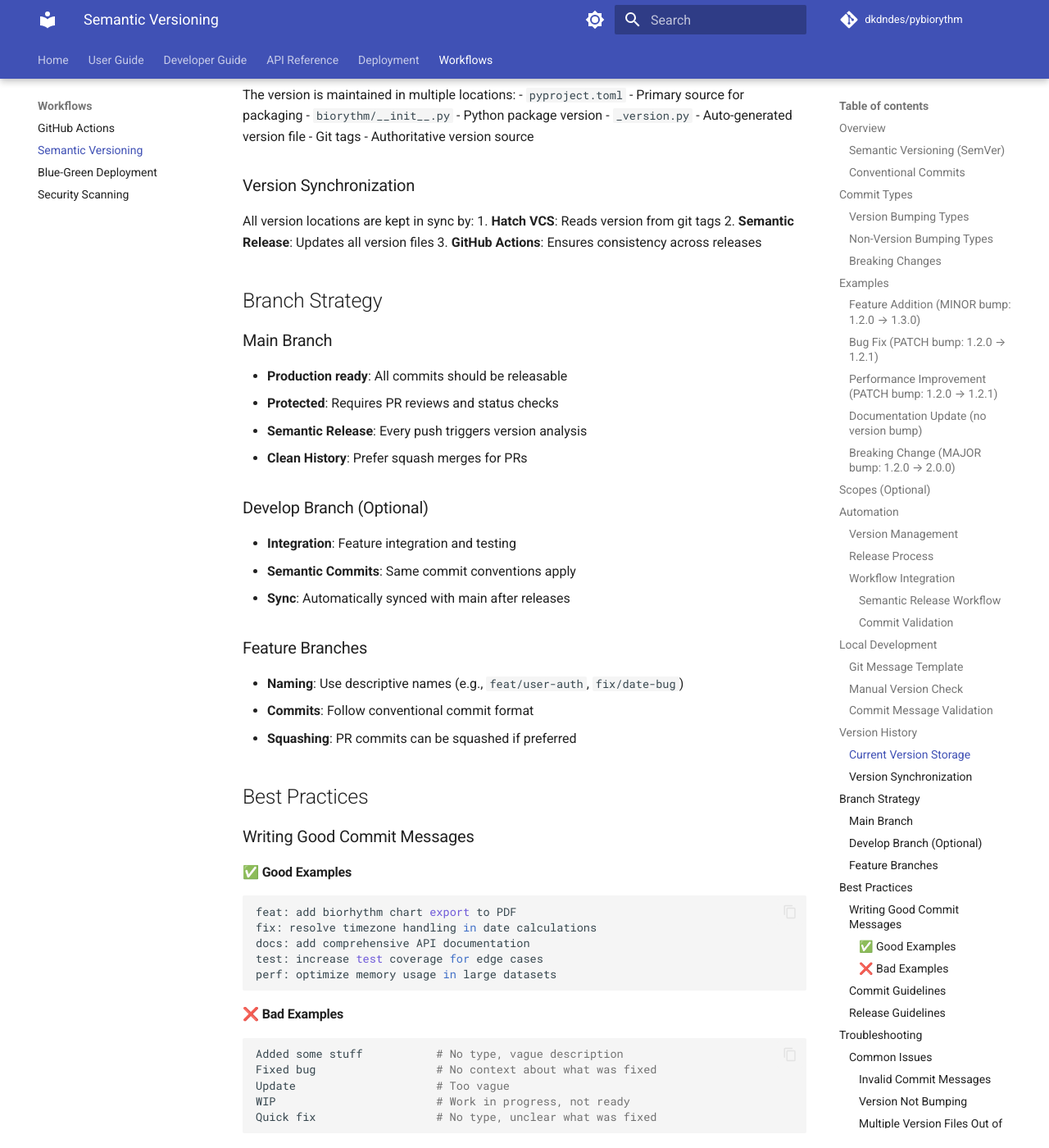
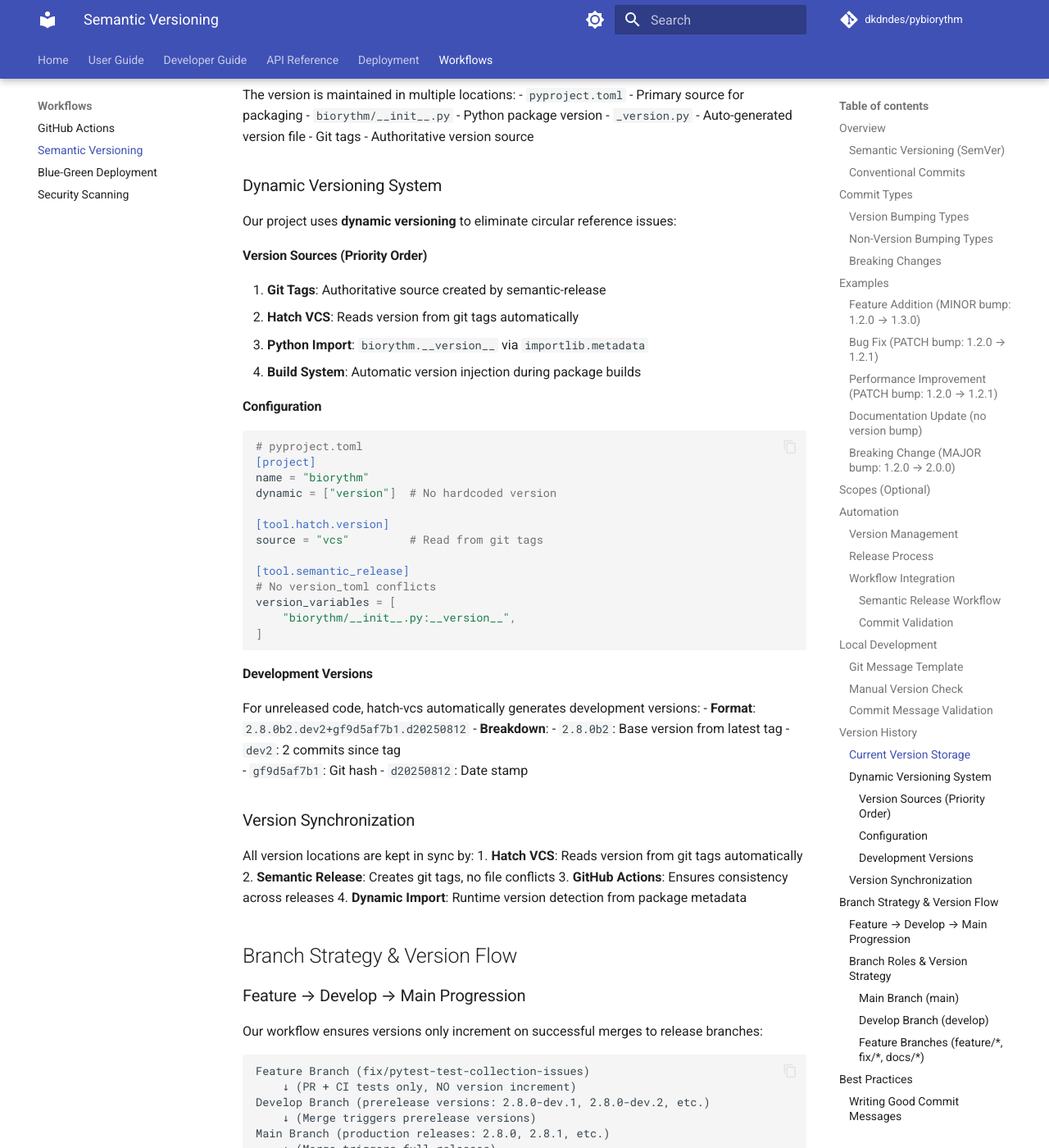
Before and after one commit to dkdndes/pybiorythm, an MkDocs documentation site: the page built from docs/workflows/semantic-versioning.md, in a window 1280 px wide and 1400 px high, scrolled down 4527 px. Shown: the whole window at 82% size. Built offline with MkDocs 1.6.1 and Material for MkDocs 9.7.7, drawn with Linux system fonts in a browser that asks for light colours; comment, search, counter and statistics services are not loaded; the version menu is left out; some of the changed text lies outside the part shown.

Commit message:
docs: comprehensive workflow documentation update
- Add detailed feature→develop→main progression guide
- Update semantic-versioning.md with dynamic versioning system
- Update github-actions.md with corrected semantic-release behavior
- Update branching-workflow.md with version impact explanations
- Add new feature-develop-main-flow.md comprehensive guide

Documents the complete workflow overhaul including:
- Dynamic versioning eliminates circular references
- Semantic-release only runs on develop/main branches
- Clear version increment strategy per branch type
- Troubleshooting guide for common issues

````diff
--- a/docs/workflows/semantic-versioning.md
+++ b/docs/workflows/semantic-versioning.md
@@ -182,29 +182,85 @@
 - `_version.py` - Auto-generated version file
 - Git tags - Authoritative version source
 
+### Dynamic Versioning System
+Our project uses **dynamic versioning** to eliminate circular reference issues:
+
+#### Version Sources (Priority Order)
+1. **Git Tags**: Authoritative source created by semantic-release
+2. **Hatch VCS**: Reads version from git tags automatically
+3. **Python Import**: `biorythm.__version__` via `importlib.metadata`
+4. **Build System**: Automatic version injection during package builds
+
+#### Configuration
+```toml
+# pyproject.toml
+[project]
+name = "biorythm"
+dynamic = ["version"]  # No hardcoded version
+
+[tool.hatch.version]
+source = "vcs"         # Read from git tags
+
+[tool.semantic_release]
+# No version_toml conflicts
+version_variables = [
+    "biorythm/__init__.py:__version__",
+]
+```
+
+#### Development Versions
+For unreleased code, hatch-vcs automatically generates development versions:
+- **Format**: `2.8.0b2.dev2+gf9d5af7b1.d20250812`
+- **Breakdown**:
+  - `2.8.0b2`: Base version from latest tag
+  - `dev2`: 2 commits since tag
+  - `gf9d5af7b1`: Git hash
+  - `d20250812`: Date stamp
+
 ### Version Synchronization
 All version locations are kept in sync by:
-1. **Hatch VCS**: Reads version from git tags
-2. **Semantic Release**: Updates all version files
+1. **Hatch VCS**: Reads version from git tags automatically
+2. **Semantic Release**: Creates git tags, no file conflicts
 3. **GitHub Actions**: Ensures consistency across releases
+4. **Dynamic Import**: Runtime version detection from package metadata
 
-## Branch Strategy
+## Branch Strategy & Version Flow
 
-### Main Branch
-- **Production ready**: All commits should be releasable
-- **Protected**: Requires PR reviews and status checks
-- **Semantic Release**: Every push triggers version analysis
-- **Clean History**: Prefer squash merges for PRs
+### Feature → Develop → Main Progression
 
-### Develop Branch (Optional)
-- **Integration**: Feature integration and testing
-- **Semantic Commits**: Same commit conventions apply
-- **Sync**: Automatically synced with main after releases
+Our workflow ensures versions only increment on successful merges to release branches:
 
-### Feature Branches
-- **Naming**: Use descriptive names (e.g., `feat/user-auth`, `fix/date-bug`)
-- **Commits**: Follow conventional commit format
-- **Squashing**: PR commits can be squashed if preferred
+```
+Feature Branch (fix/pytest-test-collection-issues)
+    ↓ (PR + CI tests only, NO version increment)
+Develop Branch (prerelease versions: 2.8.0-dev.1, 2.8.0-dev.2, etc.)
+    ↓ (Merge triggers prerelease versions)
+Main Branch (production releases: 2.8.0, 2.8.1, etc.)
+    ↓ (Merge triggers full releases)
+```
+
+### Branch Roles & Version Strategy
+
+#### Main Branch (`main`)
+- **Purpose**: Production-ready releases only
+- **Protection**: Requires PR reviews and all CI checks
+- **Versioning**: Full semantic releases (1.0.0, 1.1.0, 2.0.0)
+- **Triggers**: Docker publish, PyPI upload, GitHub releases
+- **Semantic Release**: Only runs on direct pushes to main
+
+#### Develop Branch (`develop`)
+- **Purpose**: Integration and testing of features
+- **Protection**: Requires PR reviews and CI checks
+- **Versioning**: Prerelease versions (1.0.0-dev.1, 1.0.0-dev.2)
+- **Triggers**: Development Docker builds, no PyPI uploads
+- **Semantic Release**: Creates prerelease versions only
+
+#### Feature Branches (`feature/*`, `fix/*`, `docs/*`)
+- **Purpose**: Individual feature development
+- **Protection**: CI checks required, no direct pushes
+- **Versioning**: NO version increments (prevents circular references)
+- **Triggers**: CI tests only, no releases
+- **Semantic Release**: Does NOT run (prevents "Detached HEAD" errors)
 
 ## Best Practices
 
````
Also changed, not shown: docs/developer-guide/branching-workflow.md (+28 -3 lines), docs/workflows/feature-develop-main-flow.md (added, +306 -0 lines), docs/workflows/github-actions.md (+17 -6 lines).
